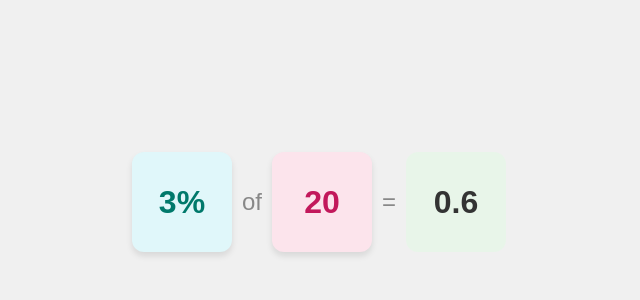
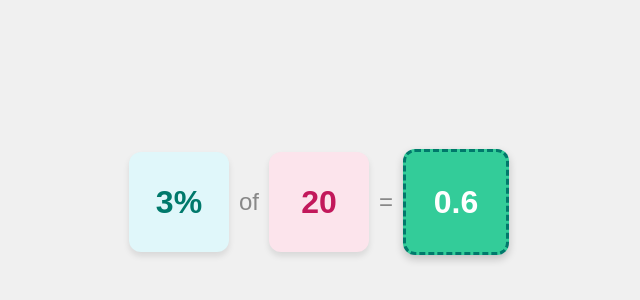
Before and after one commit to fedmich/Front-End-Codes, a plain HTML site: page Percent-Of/index.html in a window 1280 px wide. Shown: the part 198-498 px from the top of the page, without its empty margins (321-961 px from the left). Drawn offline with Linux system fonts and the light colour scheme.

Commit message:
Update index.html

```diff
--- a/Percent-Of/index.html
+++ b/Percent-Of/index.html
@@ -55,14 +55,16 @@
         .answer {
             font-size: 2rem;
             font-weight: bold;
-            color: #333;
-            background: #e8f5e9; /* Light green background for answer */
+            color: #fff;
+            background: #33CC99; /* Green background */
+            border: 3px dashed #00796b; /* Dashed border */
             border-radius: 12px;
             width: 100px;
             height: 100px;
             display: flex;
             justify-content: center;
             align-items: center;
+            box-shadow: 0 4px 8px rgba(0, 0, 0, 0.2); /* Add shadow */
             opacity: 0;
             transform: scale(0.5);
             transition: transform 0.9s ease, opacity 0.9s ease;
@@ -85,6 +87,7 @@
             background: navy;
             color: white;
             transform: scale(1.1); /* Slightly enlarge on hover */
+            border-color: navy; /* Change border color on hover */
         }
     </style>
 </head>
```
